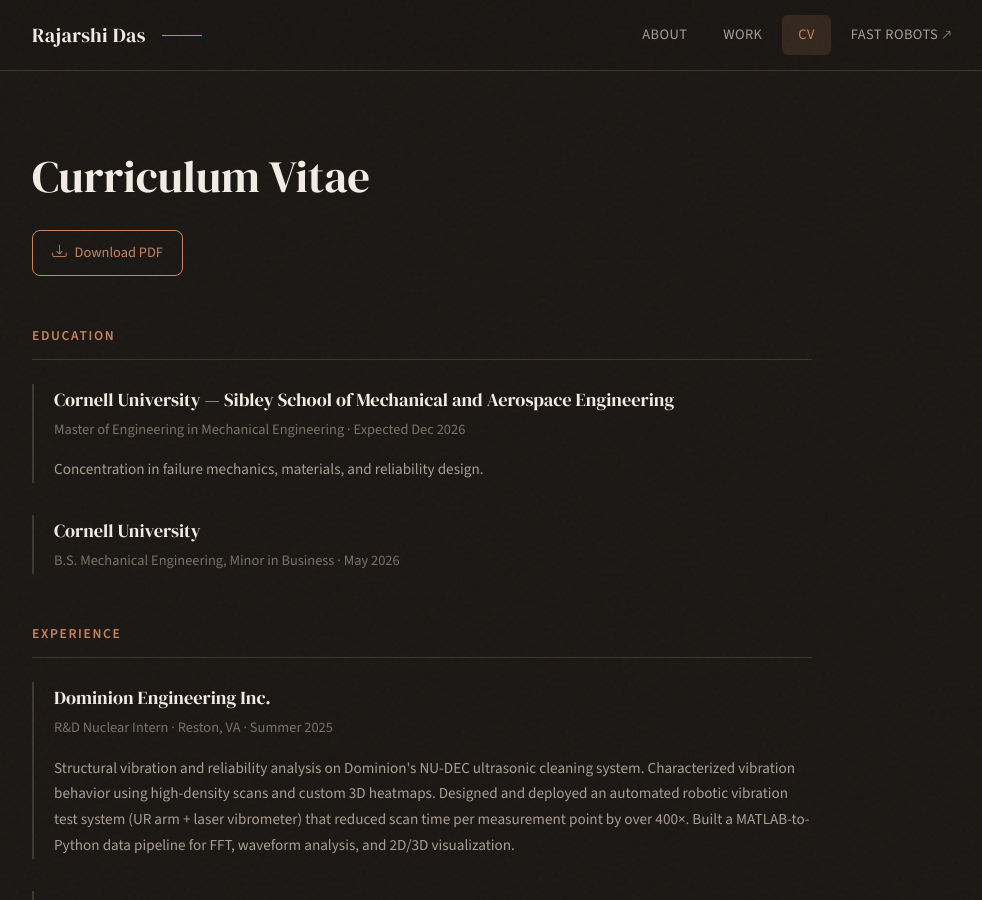
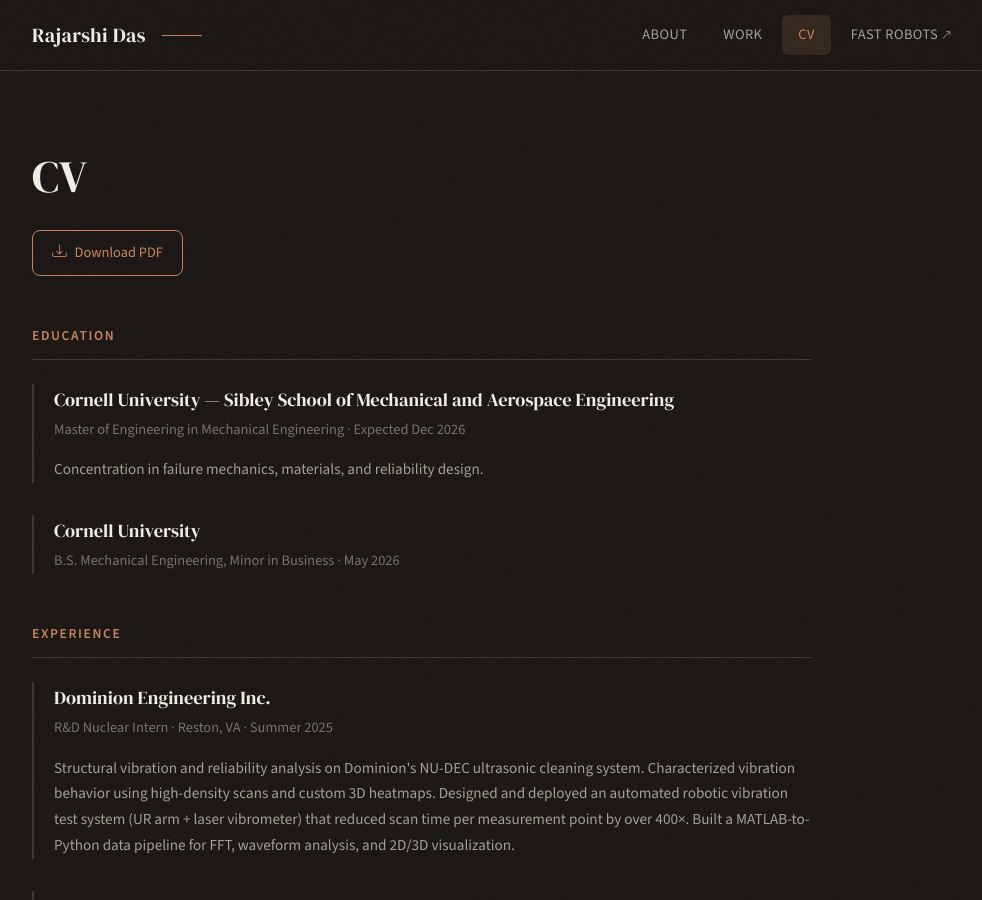
Before and after one commit to rajarshi499/portfolio, a Jekyll site: the page built from _pages/cv.md, in a window 1280 px wide and 900 px high. Shown: the whole window, without its empty margins (140-1122 px from the left). Built offline with Jekyll 4.4.1, drawn with Linux system fonts in a browser that asks for light colours.

```diff
--- a/_pages/cv.md
+++ b/_pages/cv.md
@@ -6,7 +6,7 @@ permalink: /cv/
 
 <div class="cv-page">
   <div class="cv-header fade-in">
-    <h1>Curriculum Vitae</h1>
+    <h1>CV</h1>
     <a href="{{ "/CV.pdf" | relative_url }}" class="cv-download" target="_blank">
       <i class="bi bi-download"></i> Download PDF
     </a>
```
Also changed, not shown: _projects/2025-everseat.md (+1 -1 lines).
